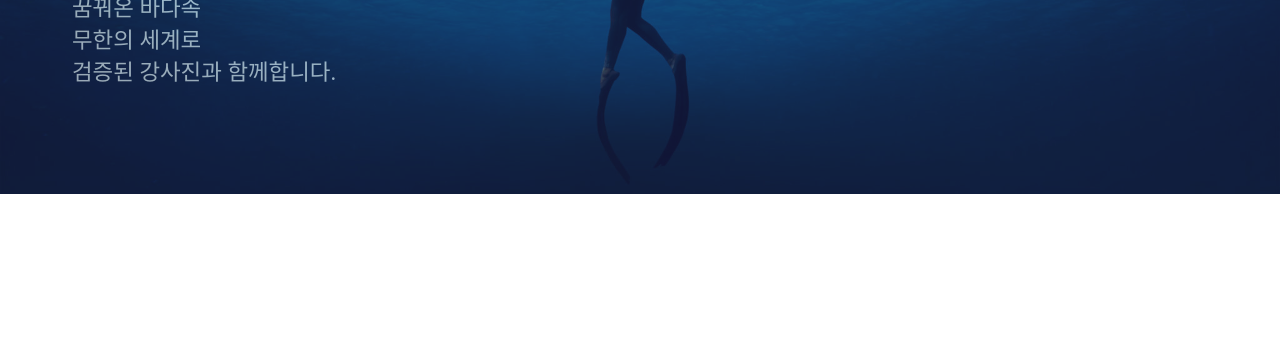
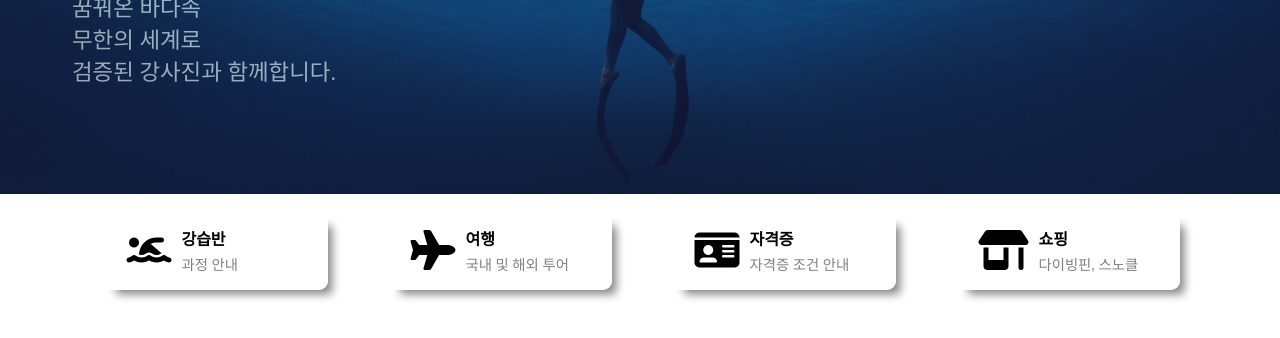
Before and after one commit to 27Lia/webpage, a plain HTML site: page index.html in a window 1280 px wide. Shown: the part 226-564 px from the top of the page. Drawn offline with Linux system fonts and the light colour scheme; a web font is replaced by a local one.

Commit message:
skill_section

```diff
--- a/css/style.css
+++ b/css/style.css
@@ -109,6 +109,11 @@ section {
     margin-bottom: 0.8rem;
 }
 
+.title-container {
+    padding-top: 100px;
+    padding-bottom: 100px;
+}
+
 .message{
     font-size: 1.4rem;
     font-weight: normal;
@@ -116,13 +121,73 @@ section {
     line-height: 2rem;
 }
 
+.skill-container {
+    width: 100%;
+    height: 100%;
+    display: flex;
+    justify-content: space-around;
+    align-items: center;
+}
 
-.title-container {
-    padding-top: 100px;
-    padding-bottom: 100px;
+.skill {
+    width: 20%;
+    background-color: white;
+    display: flex;
+    align-items: center;
+    border-radius: 9px;
+    padding: 1rem 1rem;
+    margin: 1rem;
+    box-shadow: 10px 10px 10px -6px gray;
 }
+
+.skill-icon {
+    font-size: 2.5rem;
+    margin: 0 10px;
+}
+.skill-title {
+    display: flex;
+    flex-direction: column;
+    align-content: center;
+}
+
+.skill-name {
+    font-weight: bold;
+    color: black;
+    margin-bottom: 0.2rem;
+}
+
+.skill-usage {
+    font-size: 0.9rem;
+    color: gray;
+
+}
+
+.swimming-style {
+    color: black;
+
+}
+
+.plane-style {
+    color:black;
+}
+
+.card-style {
+    color: black;
+}
+
+.shop-style {
+    color: black;
+}
+
+
 @media only screen and (min-width:1200px) {
     .inner {
         max-width: 1200px;
     }
 }
+
+@media only screen and (max-width:980px) {
+    .skill-container {
+        display: none;
+    }
+}
--- a/index.html
+++ b/index.html
@@ -17,7 +17,7 @@
     <!--CSS Reset-->
     <link rel="stylesheet" href="css/nomalize.css">
     <!-- https://fontawesome.com/start -->
-    <script src="https://kit.fontawesome.com/f1def33959.js" crossorigin="anonymous"></script>
+    <script src="https://kit.fontawesome.com/1d13e6db91.js" crossorigin="anonymous"></script>
     <!-- Spoca Han Sans Neo: https://spoqa.github.io/spoqa-han-sans/ko-KR/ -->
     <link href="//spoqa.github.io/spoqa-han-sans/css/SpoqaHanSansNeo.css" rel="stylesheet" type="text/css" />
     <link rel="stylesheet" href="css/style.css" />
@@ -49,6 +49,41 @@
         </div>
     </section>
 
+    <section>
+        <div class="inner">
+            <div class="skill-container">
+                <div class="skill">
+                    <i class="fa-solid fa-person-swimming skill-icon swimming-style"></i>
+                        <div class="skill-title">
+                        <div class="skill-name">강습반</div>
+                        <div class="skill-usage">과정 안내</div>
+                    </div>
+                </div>
+                <div class="skill">
+                    <i class="fa-solid fa-plane skill-icon plane-style"></i>
+                        <div class="skill-title">
+                        <div class="skill-name">여행</div>
+                        <div class="skill-usage">국내 및 해외 투어</div>
+                    </div>
+                </div>
+                <div class="skill">
+                    <i class="fa-solid fa-id-card skill-icon card-style"></i>
+                        <div class="skill-title">
+                        <div class="skill-name">자격증</div>
+                        <div class="skill-usage">자격증 조건 안내</div>
+                    </div>
+                </div>
+                <div class="skill">
+                    <i class="fa-solid fa-shop skill-icon shop-style"></i>
+                        <div class="skill-title">
+                        <div class="skill-name">쇼핑</div>
+                        <div class="skill-usage">다이빙핀, 스노클</div>
+                    </div>
+                </div>
+            </div>
+        </div>
+    </section>
+
 
     <footer></footer>
 </body>
```
Also changed, not shown: 1 other file.
